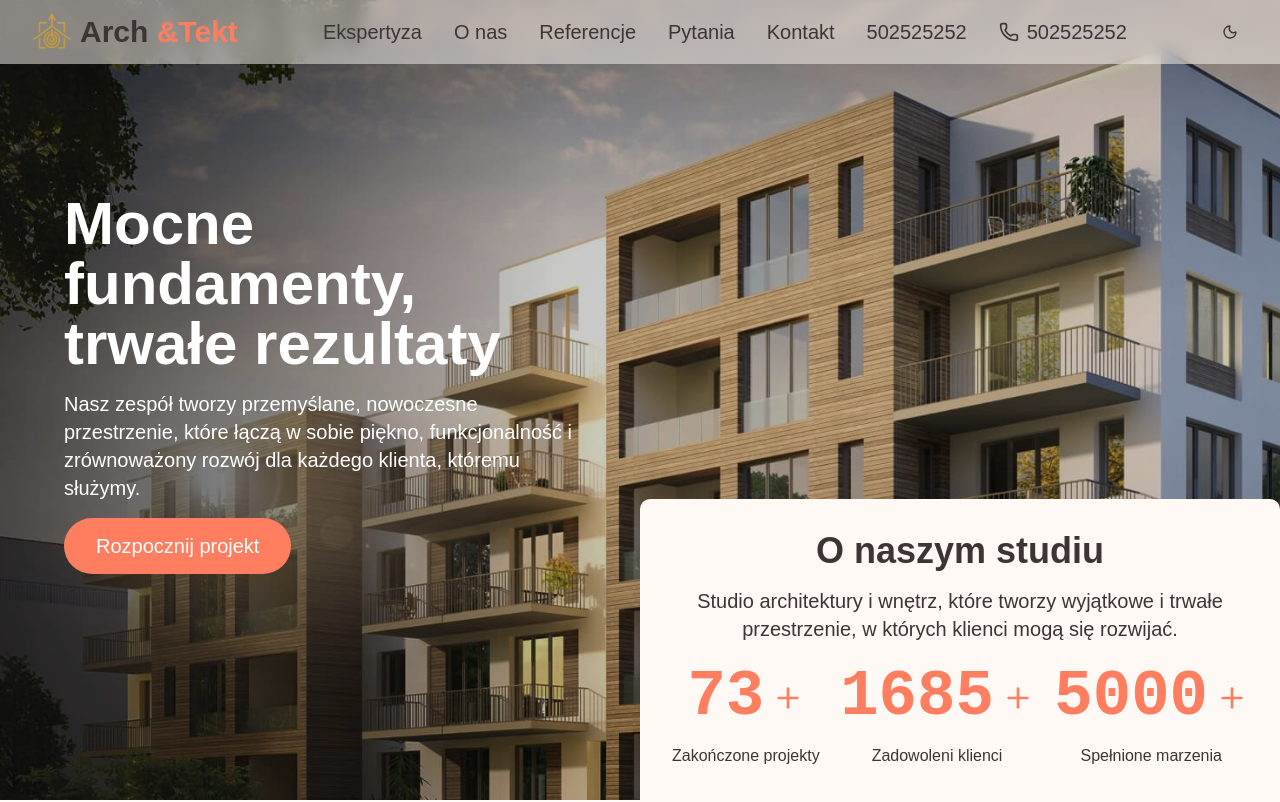
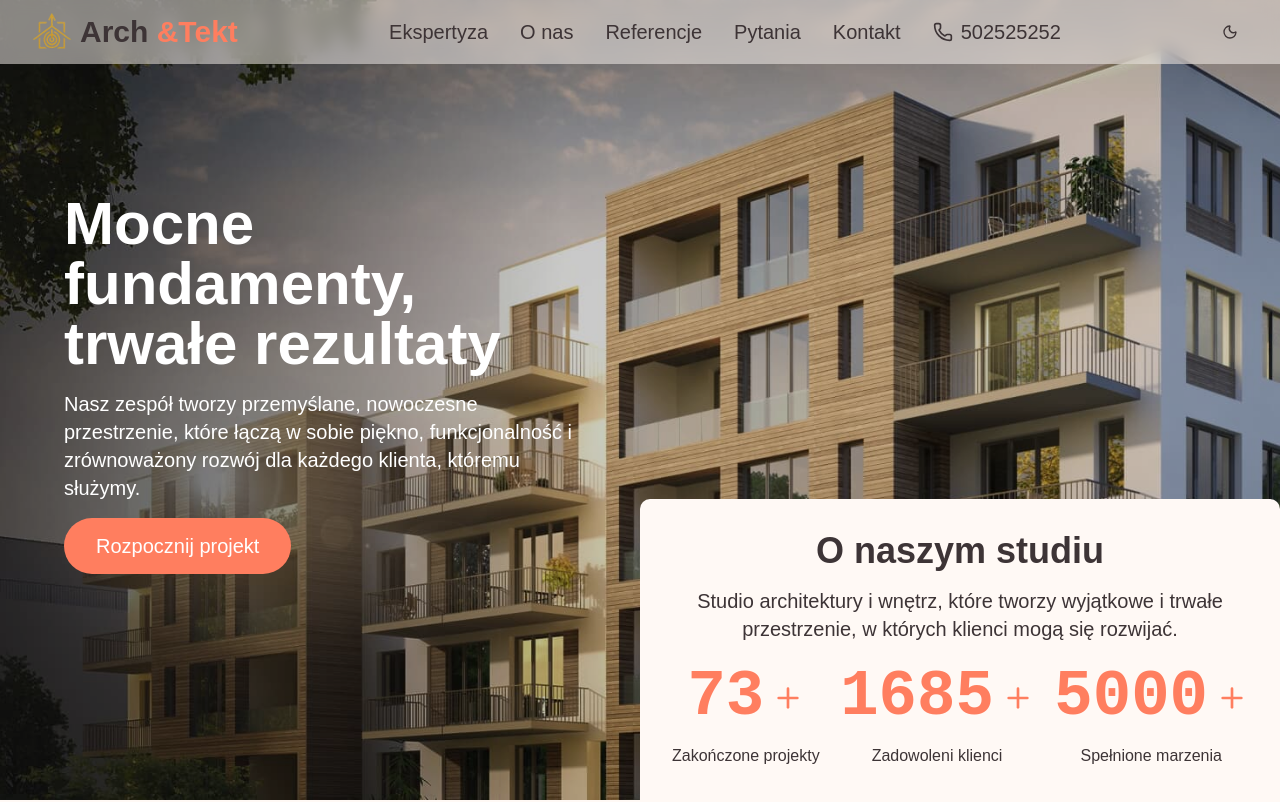
Before and after one commit to ajarek/next-16-ep-12-interior-designer, a Next.js app: page / in a window 1280 px wide. Shown: the top 802 px of the page. Built offline with nearby package versions, Linux system fonts and the light colour scheme.

Commit message:
feat: add Navbar and MobileNavbar components to provide site navigation.

```diff
--- a/components/MobileNavbar.tsx
+++ b/components/MobileNavbar.tsx
@@ -1,6 +1,6 @@
 "use client"
 
-import { Menu, X } from "lucide-react"
+import { Menu, Phone, X } from "lucide-react"
 import Link from "next/link"
 import { useState } from "react"
 import { Button } from "./ui/button"
@@ -28,7 +28,11 @@ const links = [
   },
   {
     href: "tel:502525252",
-    label: "502525252",
+    label: (
+      <div className='flex items-center gap-2'>
+        <Phone className='w-5 h-5' /> 502525252
+      </div>
+    ),
   },
 ]
 
@@ -55,6 +59,7 @@ const MobileNavbar = () => {
               <Link
                 key={index}
                 href={link.href}
+                onClick={() => setOpen(false)}
                 className='text-xl hover:text-primary focus:text-primary focus:underline focus:underline-offset-8'
               >
                 {link.label}
--- a/components/Navbar.tsx
+++ b/components/Navbar.tsx
@@ -30,7 +30,11 @@ const links = [
   },
   {
     href: "tel:502525252",
-    label: "502525252",
+    label: (
+      <div className='flex items-center gap-2'>
+        <Phone className='w-5 h-5' /> 502525252
+      </div>
+    ),
   },
 ]
 
@@ -60,20 +64,6 @@ const Navbar = () => {
             </Link>
           </motion.div>
         ))}
-
-        <motion.div
-          initial={{ opacity: 0, y: -20 }}
-          animate={{ opacity: 1, y: 0 }}
-          transition={{ delay: 0.5, duration: 0.5 }}
-        >
-          <Link
-            href='tel:502525252'
-            className='flex items-center gap-2 text-xl hover:text-primary transition-colors focus:text-primary focus:underline focus:underline-offset-8'
-          >
-            <Phone className='w-5 h-5' />
-            <span>502525252</span>
-          </Link>
-        </motion.div>
       </div>
 
       <div className='flex items-center gap-8'>
```
